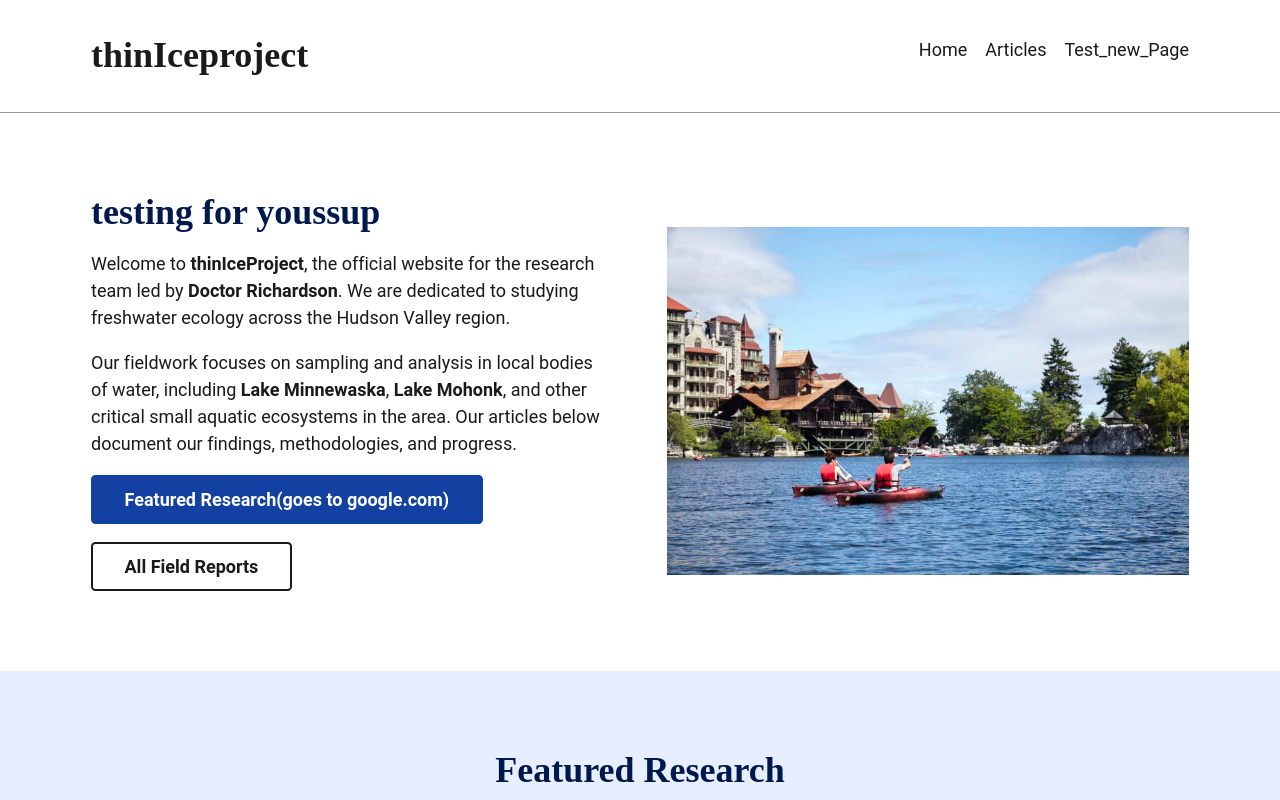
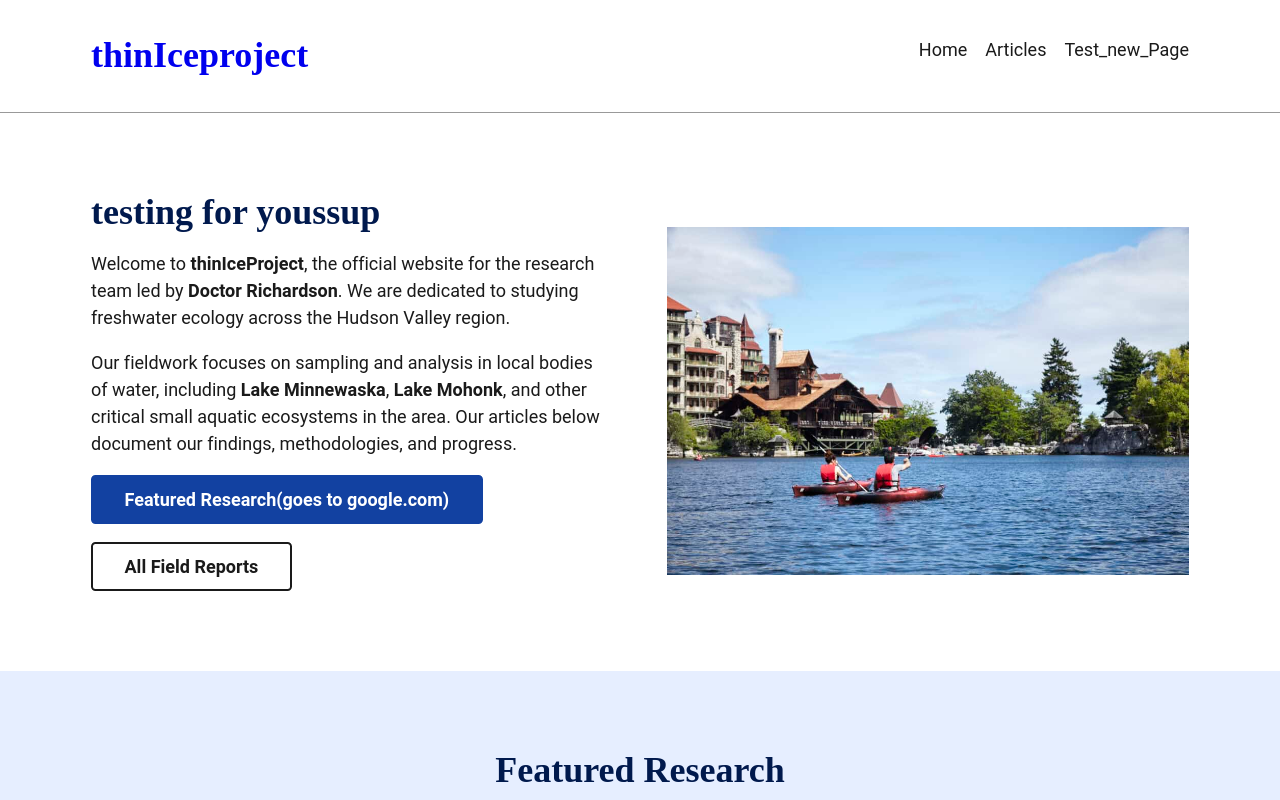
Before and after one commit to RodolfoBaez/11tyDecapCms, an Eleventy site: page src/index.njk in a window 1280 px wide. Shown: the top 800 px of the page. Built offline with nearby package versions, Linux system fonts and the light colour scheme; Eleventy itself is replaced by a stand-in of ours; files that its build step writes are made by us from their sources.

Commit message:
refactor(header): use a tag to link the site logo to homepage

```diff
--- a/src/_includes/header.njk
+++ b/src/_includes/header.njk
@@ -2,7 +2,7 @@
   <div class="container">
     <div class="page-header__content">
       <div class="site-branding">
-        <h1 class="site-title">thinIceproject</h1>
+        <h1 class="site-title"><a href="/">thinIceproject</a></h1>
       </div>
       <nav>
 
--- a/src/style.css
+++ b/src/style.css
@@ -210,6 +210,9 @@ section,
 /* //////////////////////
   Header
   /////////////////////// */
+  .page-header h1 a{
+    text-decoration: none;
+  }
 
 .page-header {
   padding: 2em 0;
```
